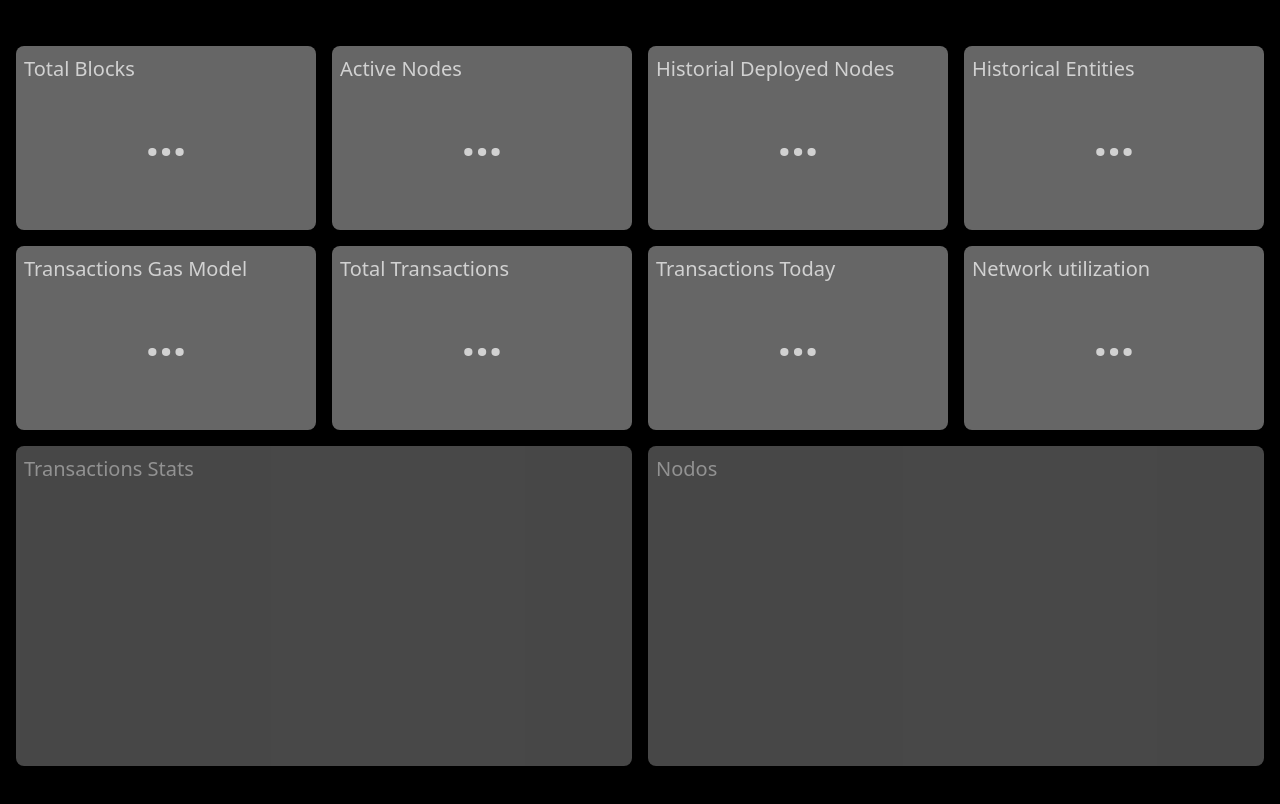
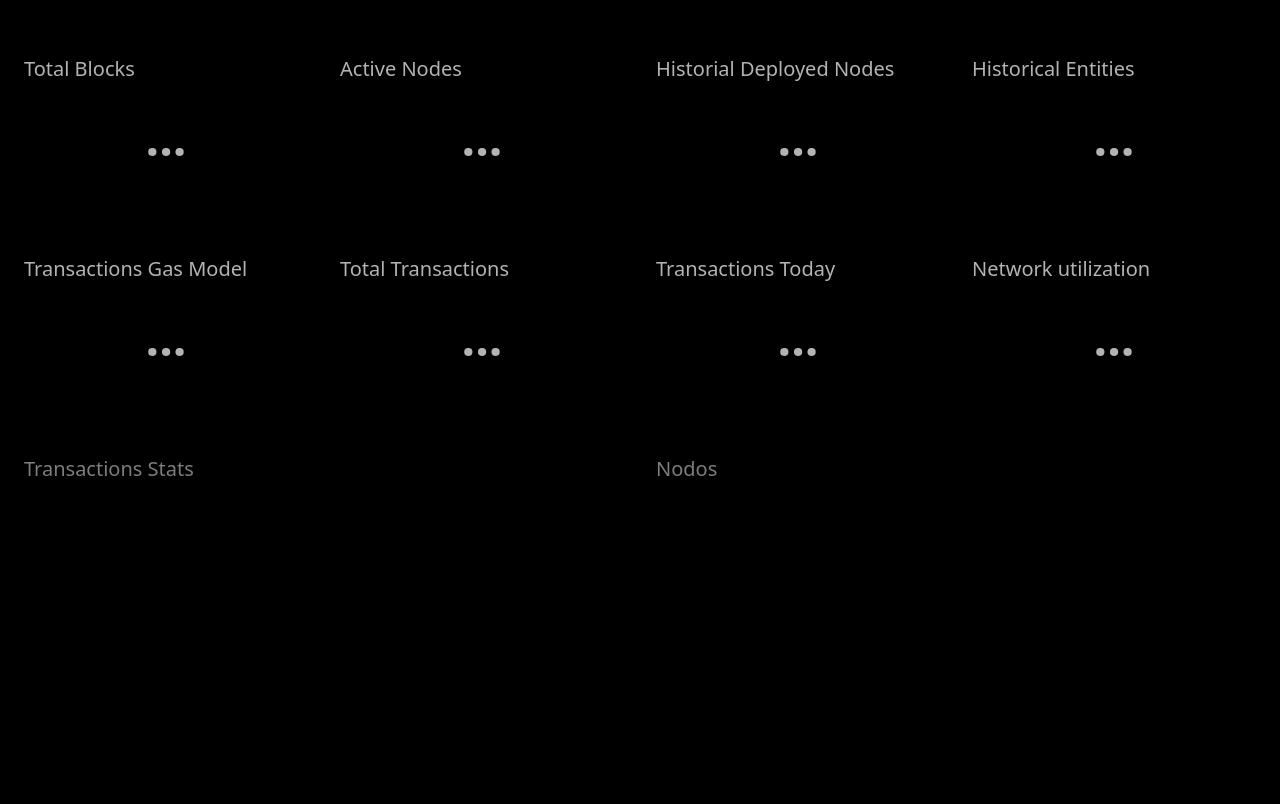
Before and after one commit to LACNetNetworks/network-dashboard, a plain HTML site: page index.html in a window 1280 px wide. Drawn offline with nearby package versions, Linux system fonts and the light colour scheme; no server answers.

Commit message:
Update index.html
colo schema

```diff
--- a/index.html
+++ b/index.html
@@ -18,7 +18,7 @@
     height: 100%;
 }
         .card1 {
-            background-color: rgba(128, 128, 128, 0.8);
+            background-color: rgba(63, 63, 63, 0);
             display: flex;
             justify-content: center;
             align-items: center;
@@ -50,7 +50,7 @@
         }
 
         .card {
-            background-color: rgba(128, 128, 128, 0.8);
+            background-color: rgba(63, 63, 63, 0);
             display: flex;
             justify-content: center;
             align-items: center;
```
